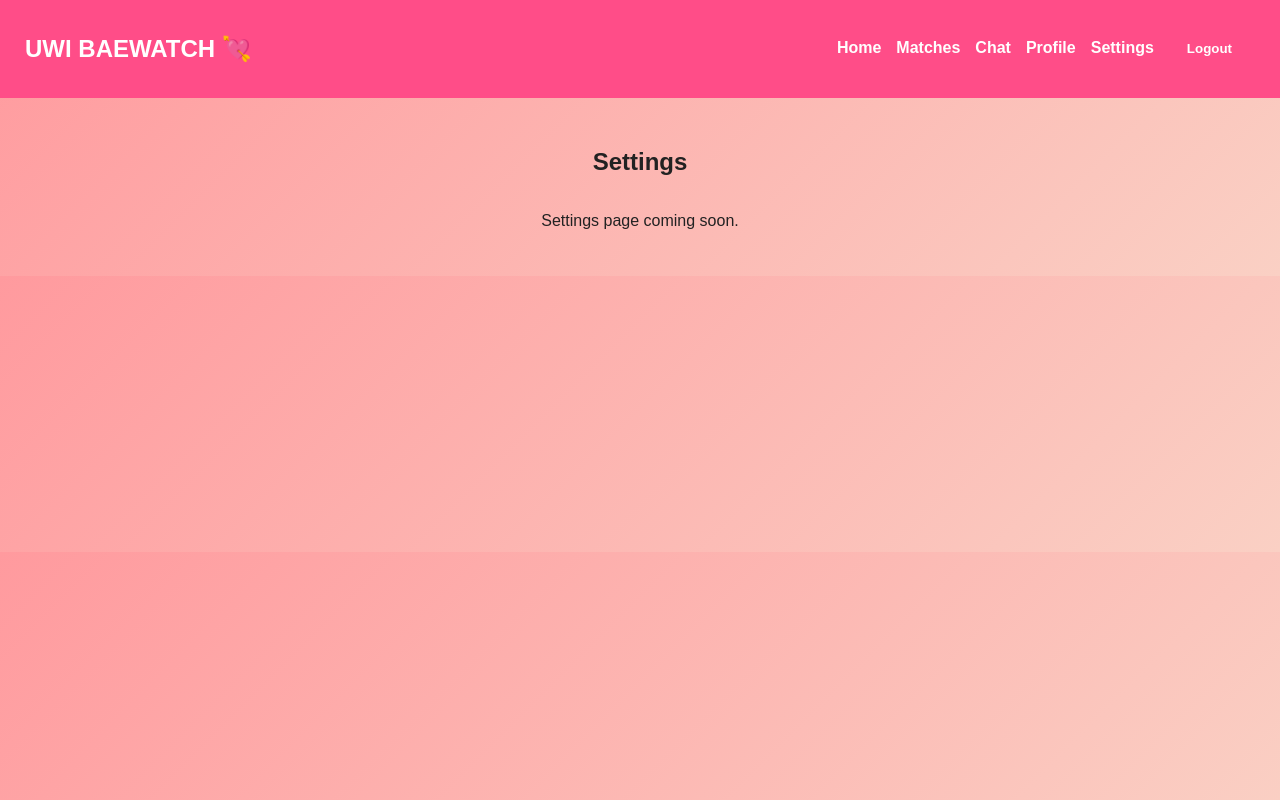
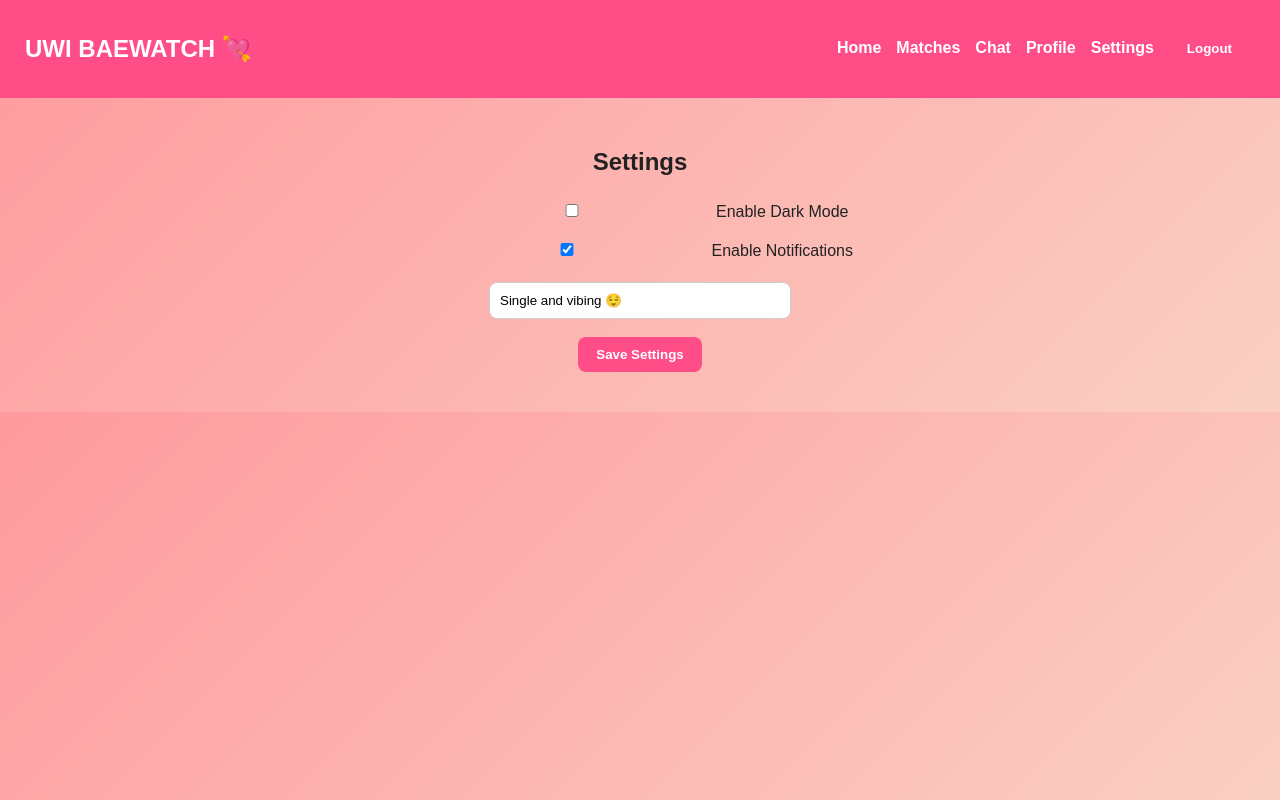
Before and after one commit to Yufraf/uwi-baewatch, a React (Create React App) app: page /settings in a window 1280 px wide. Built offline with nearby package versions, Linux system fonts and the light colour scheme; sample sign-in values are in the browser's storage.

Commit message:
Update to Settings

```diff
--- a/src/pages/Settings.js
+++ b/src/pages/Settings.js
@@ -1,9 +1,18 @@
-import { useEffect } from "react";
+import { useEffect, useState } from "react";
 import { useNavigate } from "react-router-dom";
 import Navbar from "../components/Navbar";
 
 export default function Settings() {
   const navigate = useNavigate();
+  const [darkMode, setDarkMode] = useState(
+    localStorage.getItem("darkMode") === "true"
+  );
+  const [notifications, setNotifications] = useState(
+    localStorage.getItem("notifications") !== "false"
+  );
+  const [status, setStatus] = useState(
+    localStorage.getItem("status") || "Single and vibing 😌"
+  );
 
   useEffect(() => {
     const loggedIn = localStorage.getItem("loggedIn");
@@ -12,12 +21,45 @@ export default function Settings() {
     }
   }, [navigate]);
 
+  const saveSettings = () => {
+    localStorage.setItem("darkMode", darkMode);
+    localStorage.setItem("notifications", notifications);
+    localStorage.setItem("status", status);
+    alert("Settings saved");
+  };
+
   return (
     <div>
       <Navbar />
       <div className="page center">
         <h2>Settings</h2>
-        <p>Settings page coming soon.</p>
+
+        <label style={{ marginBottom: "10px" }}>
+          <input
+            type="checkbox"
+            checked={darkMode}
+            onChange={() => setDarkMode(!darkMode)}
+          />{" "}
+          Enable Dark Mode
+        </label>
+
+        <label style={{ marginBottom: "10px" }}>
+          <input
+            type="checkbox"
+            checked={notifications}
+            onChange={() => setNotifications(!notifications)}
+          />{" "}
+          Enable Notifications
+        </label>
+
+        <input
+          type="text"
+          placeholder="Status"
+          value={status}
+          onChange={(e) => setStatus(e.target.value)}
+        />
+
+        <button onClick={saveSettings}>Save Settings</button>
       </div>
     </div>
   );
```
